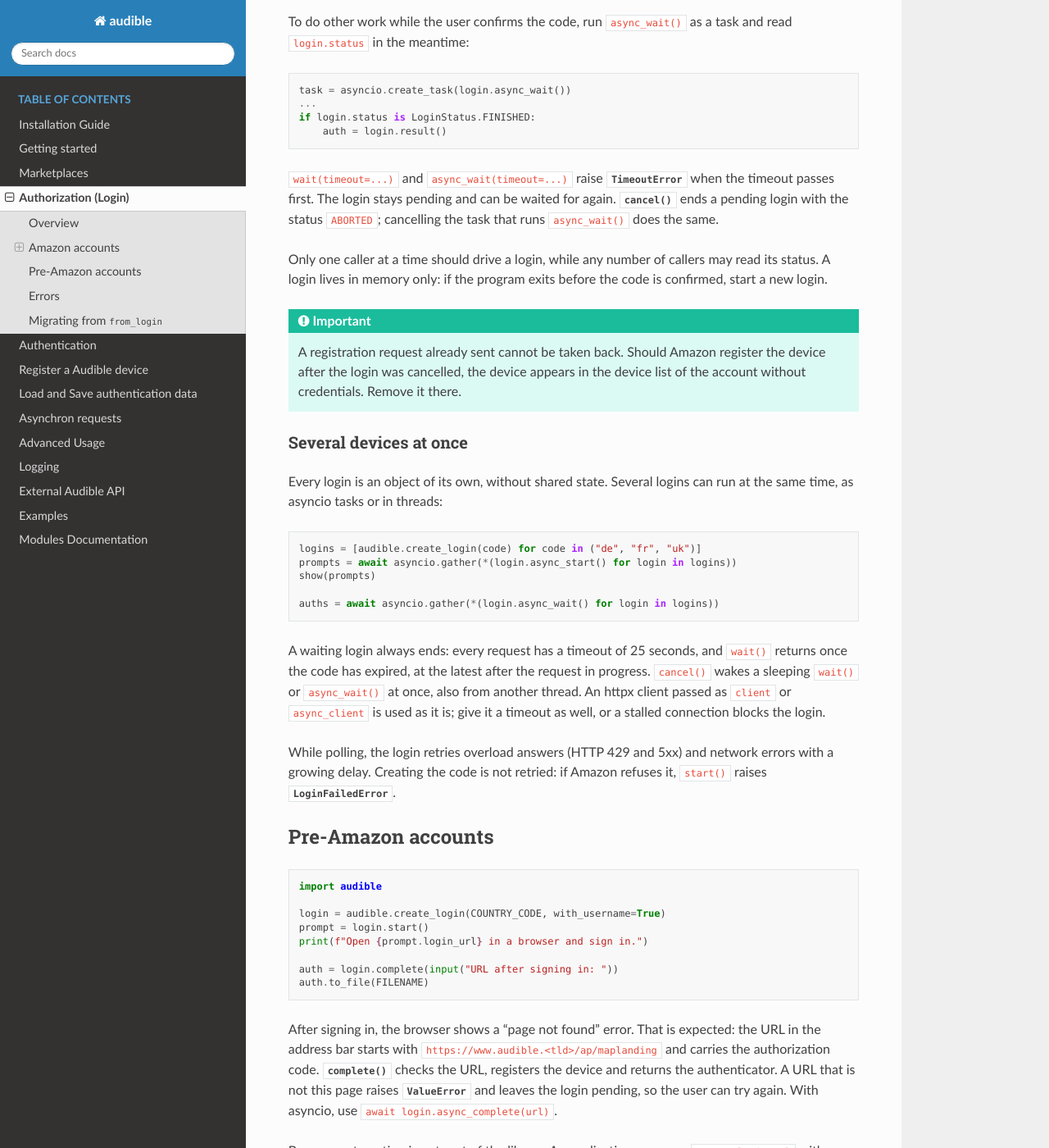
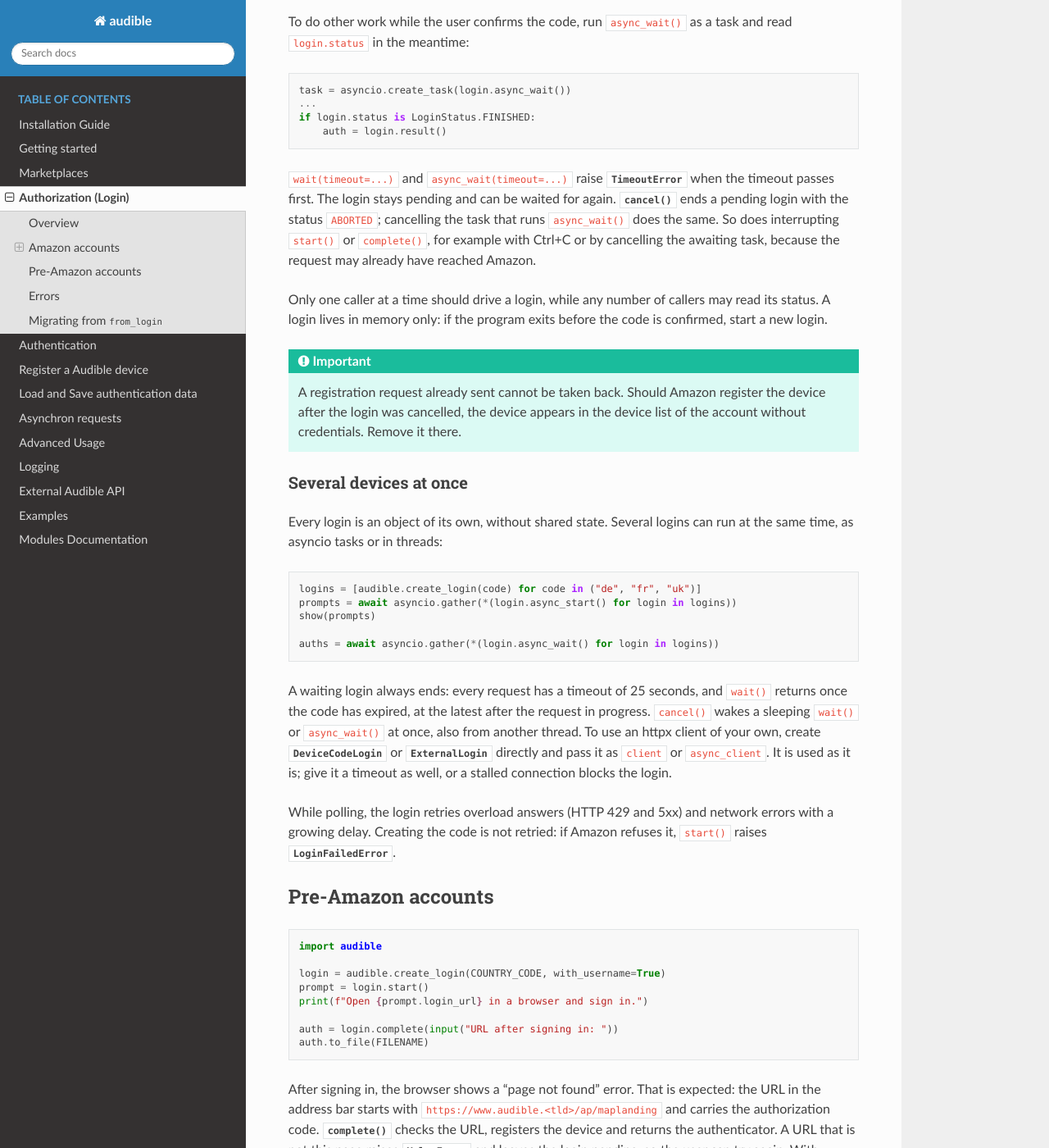
Before and after one commit to mkb79/Audible, a Sphinx documentation site: the page built from docs/source/auth/authorization.rst, in a window 1280 px wide and 1400 px high, scrolled down 1874 px. Shown: the whole window at 82% size. Built offline with Sphinx 7.4.7 and the Read the Docs theme 3.1.0, drawn with Linux system fonts in a browser that asks for light colours; pages that are not in the unit, such as notebooks, are missing from menus.

Commit message:
fix(login): end an interrupted start or complete as aborted
`start()` claims the login before sending the code-pair request, and
`complete()` marks the authorization code as sent before registering.
A `KeyboardInterrupt` or a cancelled task during that request left the
login `PENDING` but unusable: `start()` and `complete()` refused a
second call, and `poll()` had no code pair. Anything other than a
`LoginFailedError` that escapes those steps now ends the login as
`ABORTED`, since the request may already have reached Amazon.

The guide states this, explains that a client of one's own is passed by
creating `DeviceCodeLogin` or `ExternalLogin` directly, and no longer
suggests that `create_login` itself returns an `Authenticator`.

```diff
--- a/docs/source/auth/authorization.rst
+++ b/docs/source/auth/authorization.rst
@@ -116,7 +116,9 @@ task and read ``login.status`` in the meantime:
 :exc:`TimeoutError` when the timeout passes first. The login stays pending
 and can be waited for again. :meth:`~audible.login.DeviceCodeLogin.cancel`
 ends a pending login with the status ``ABORTED``; cancelling the task that
-runs ``async_wait()`` does the same.
+runs ``async_wait()`` does the same. So does interrupting ``start()`` or
+``complete()``, for example with Ctrl+C or by cancelling the awaiting task,
+because the request may already have reached Amazon.
 
 Only one caller at a time should drive a login, while any number of callers
 may read its status. A login lives in memory only: if the program exits
@@ -145,9 +147,11 @@ can run at the same time, as asyncio tasks or in threads:
 A waiting login always ends: every request has a timeout of 25 seconds, and
 ``wait()`` returns once the code has expired, at the latest after the request
 in progress. ``cancel()`` wakes a sleeping ``wait()`` or ``async_wait()`` at
-once, also from another thread. An httpx client passed as ``client`` or
-``async_client`` is used as it is; give it a timeout as well, or a stalled
-connection blocks the login.
+once, also from another thread. To use an httpx client of your own, create
+:class:`~audible.login.DeviceCodeLogin` or
+:class:`~audible.login.ExternalLogin` directly and pass it as ``client`` or
+``async_client``. It is used as it is; give it a timeout as well, or a
+stalled connection blocks the login.
 
 While polling, the login retries overload answers (HTTP 429 and 5xx) and
 network errors with a growing delay. Creating the code is not retried: if
--- a/docs/source/misc/advanced.rst
+++ b/docs/source/misc/advanced.rst
@@ -159,8 +159,8 @@ Audible package.
 .. versionchanged:: v0.14.0
 
    ``from_login`` and ``from_login_external`` are removed. An
-   :class:`Authenticator` comes from :func:`audible.create_login`,
-   ``from_file`` or ``from_dict``.
+   :class:`Authenticator` comes from a finished login (see
+   :func:`audible.create_login`), ``from_file`` or ``from_dict``.
 
 A new device is registered with :func:`audible.create_login`, whose
 ``result()`` is an :class:`Authenticator` that authenticates requests with the
```
Also changed, not shown: 2 other files.
